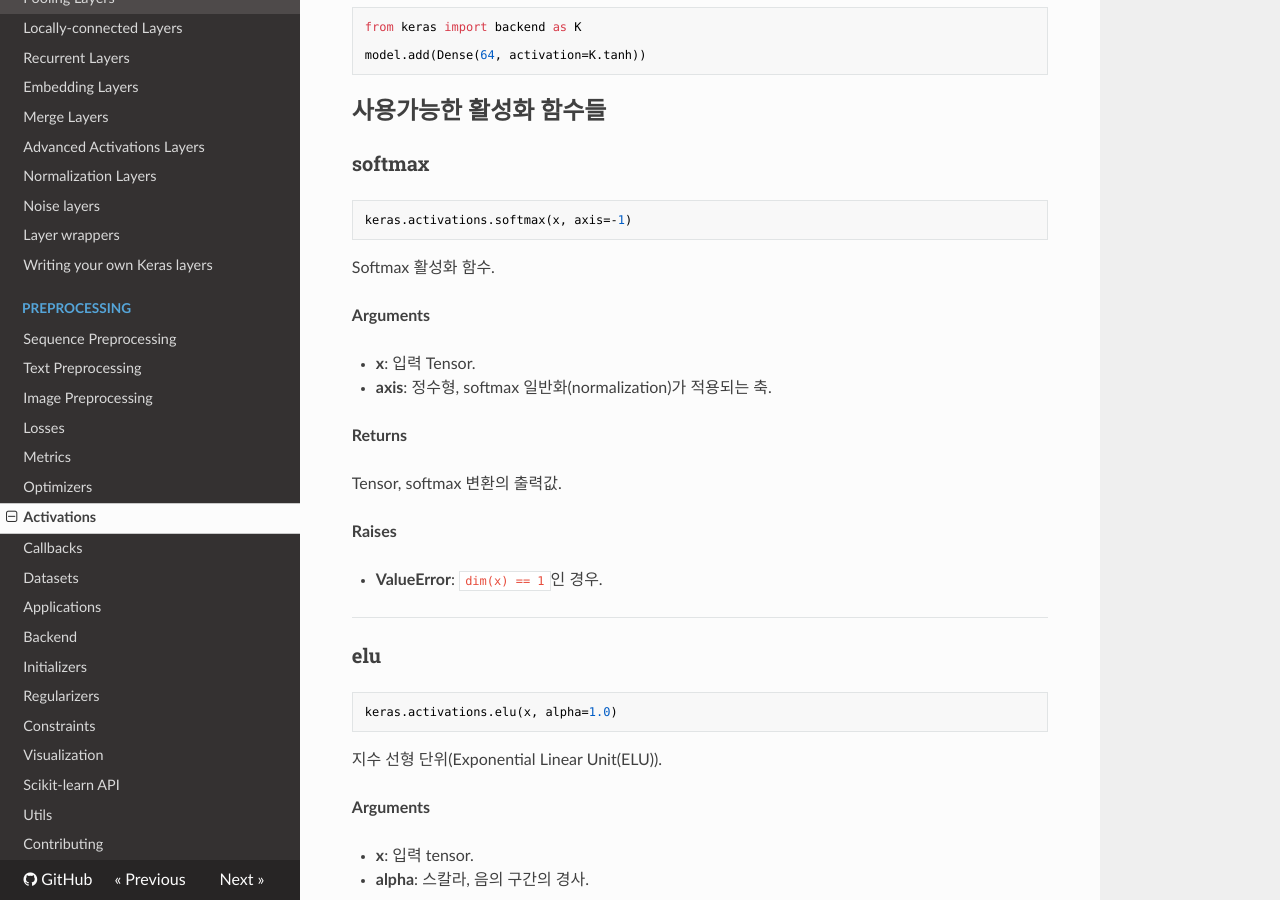
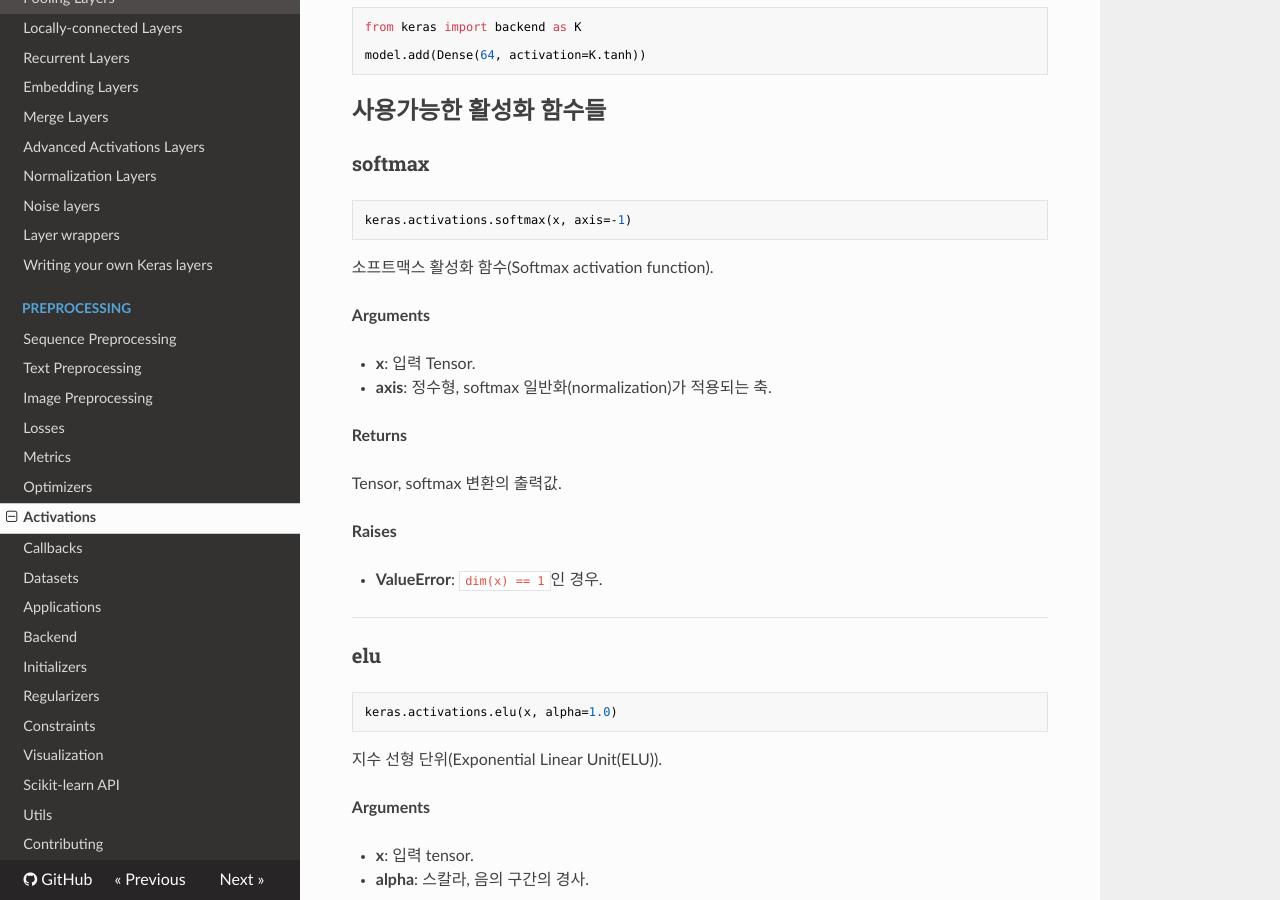
Before and after one commit to keras-team/keras-docs-ko, an MkDocs documentation site: the page built from sources/activations.md, in a window 1280 px wide and 900 px high, scrolled down 474 px. Built offline with MkDocs 1.6.1, drawn with Linux system fonts in a browser that asks for light colours; nearby versions of some CDN libraries.

Commit message:
Update activations.md
추가 수정

````diff
--- a/sources/activations.md
+++ b/sources/activations.md
@@ -34,7 +34,7 @@ keras.activations.softmax(x, axis=-1)
 ```
 
 
-Softmax 활성화 함수.
+소프트맥스 활성화 함수(Softmax activation function).
 
 __Arguments__
 
````
